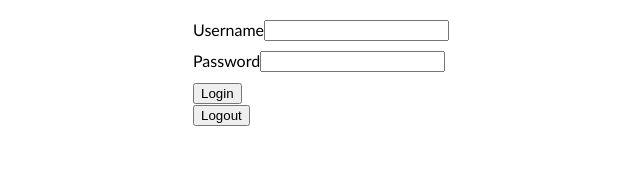
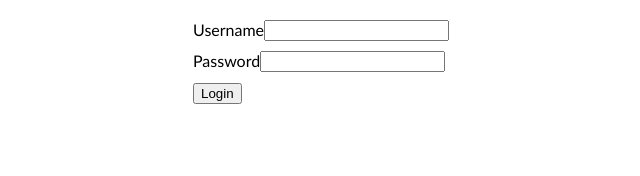
Before and after one commit to sbazarbay/example-craco-frontend, a React (Create React App) app: page /login in a window 1280 px wide. Shown: the top 176 px of the page, without its empty margins (322-962 px from the left). Built offline with nearby package versions, Linux system fonts and the light colour scheme.

Commit message:
feat: add logout functionality

```diff
--- a/src/components/Layout.tsx
+++ b/src/components/Layout.tsx
@@ -1,14 +1,25 @@
 import { PropsWithChildren } from "react";
 import "../css/Layout.css";
+import { Form } from "react-router-dom";
+import { useAuth } from "./AuthProvider";
 
 type LayoutProps = PropsWithChildren;
 
 export default function Layout({ children }: LayoutProps) {
+  const { user, setUser } = useAuth();
+
   return (
     <div className="container">
-      <section>{children}</section>
-      {/* TODO: add logout functionality */}
-      <button>Logout</button>
+      <section className="section">{children}</section>
+      {user !== null && (
+        <button
+          onClick={() => {
+            setUser(null);
+          }}
+        >
+          Logout
+        </button>
+      )}
     </div>
   );
 }
--- a/src/components/Login.tsx
+++ b/src/components/Login.tsx
@@ -5,7 +5,7 @@ import { createUser, getUserByUsername, User } from "../utils/userCR";
 import { useAuth } from "./AuthProvider";
 import { useEffect } from "react";
 
-export async function action({ request }: { request: Request; params: any }) {
+export async function action({ request }: { request: Request }) {
   const formData = await (request.formData() as any);
   const { username, password } = Object.fromEntries(formData);
   let user = null;
--- a/src/css/Layout.css
+++ b/src/css/Layout.css
@@ -5,3 +5,7 @@
     margin-top: 20px;
     font-family: 'Gill Sans', 'Gill Sans MT', Calibri, 'Trebuchet MS', sans-serif;
 }
+
+.section {
+    margin-bottom: 20px;
+}
```
